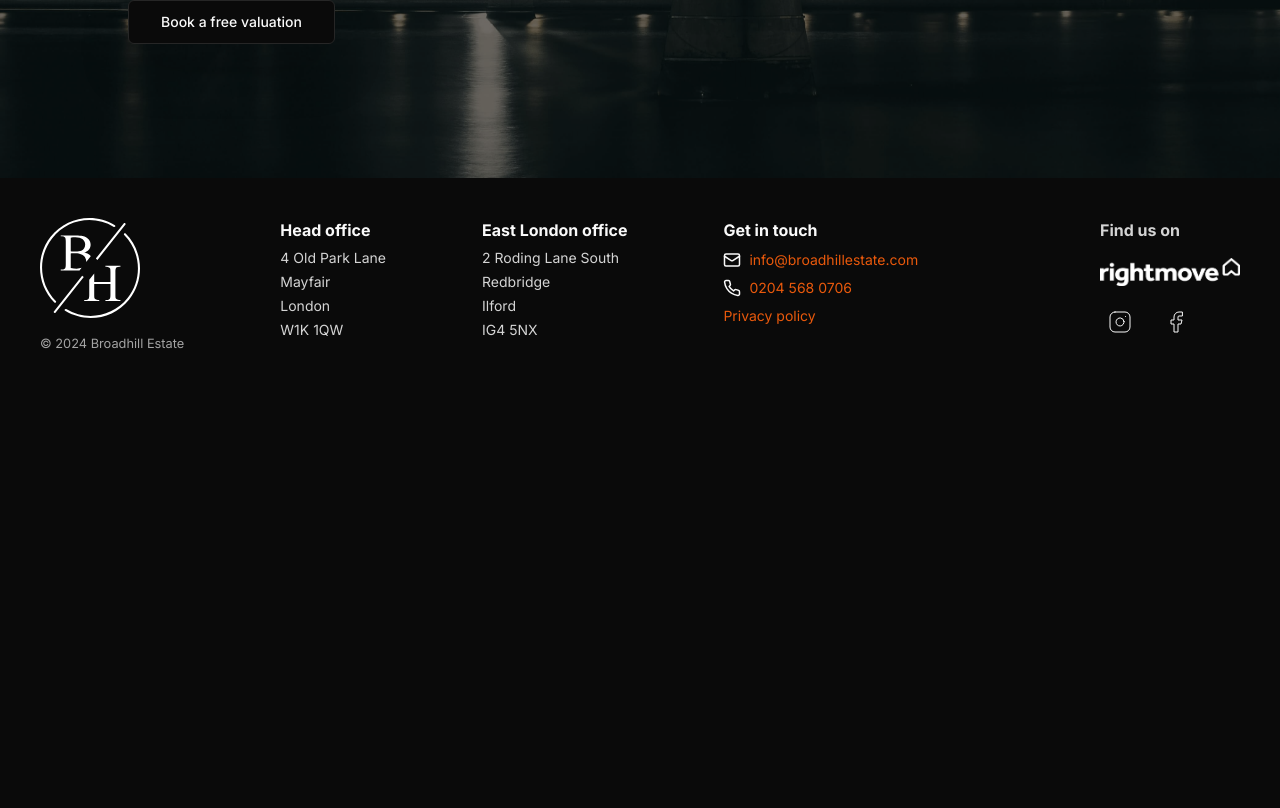
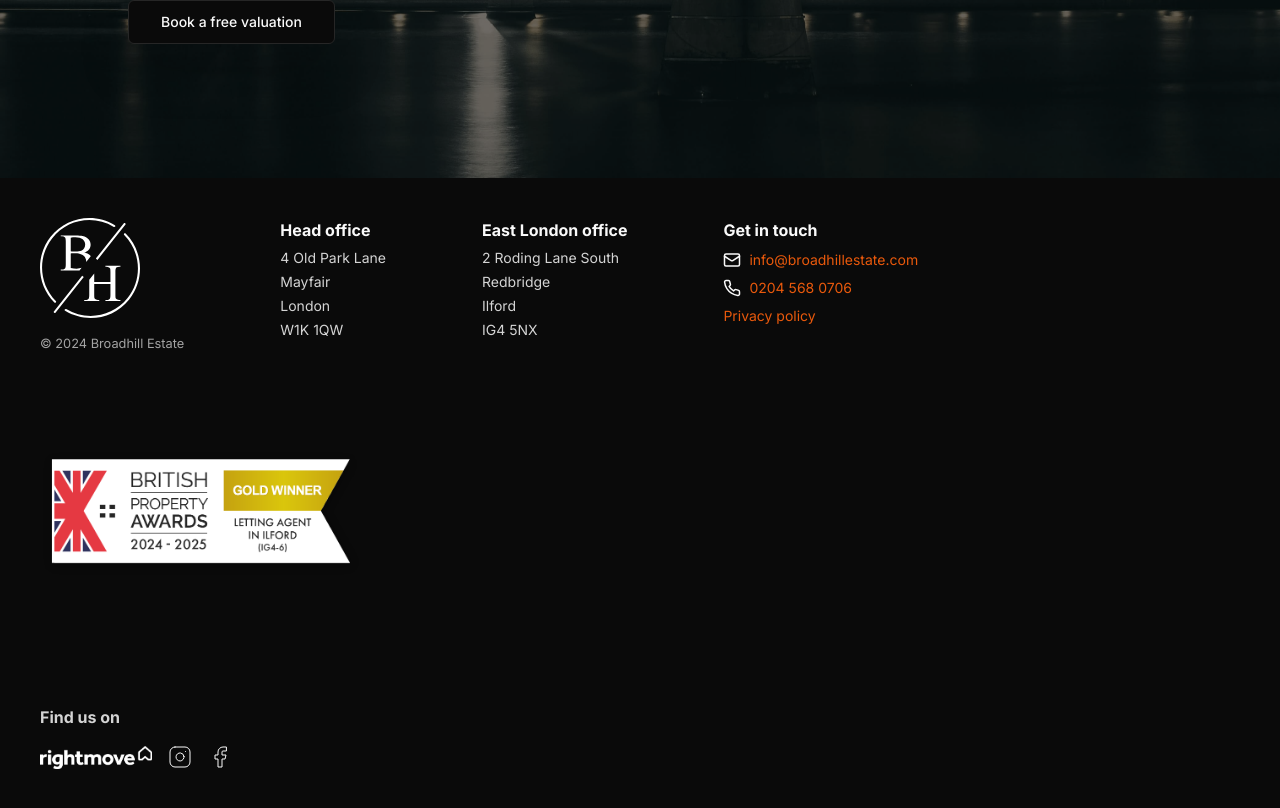
Before and after one commit to sukhsinghcodes/broadhillestate-website, a Next.js app: page / in a window 1280 px wide. Shown: the part 510-1318 px from the top of the page. Before the commit the page ends 903 px from the top, so only its background shows below. Built offline with nearby package versions, Linux system fonts and the light colour scheme.

Commit message:
added award banner

```diff
--- a/src/app/components/footer.tsx
+++ b/src/app/components/footer.tsx
@@ -1,11 +1,11 @@
 import logoSrc from '../assets/images/bh-logo.svg';
 import rmLogoSrc from '../assets/images/RM_Logo_NoStrap_White.png';
+import awardBanner from '../assets/images/british-property-awards-25.png';
 import Image from 'next/image';
 import { Copyright } from './copyright';
 import { FacebookIcon, InstagramIcon, MailIcon, PhoneIcon } from 'lucide-react';
 import Link from 'next/link';
 import { H4 } from './typography';
-import { Button } from '@/components/ui/button';
 
 export function Footer() {
   return (
@@ -67,25 +67,28 @@ export function Footer() {
             </Link>
           </div>
         </div>
+        <div className="h-40">
+          <Image
+            src={awardBanner}
+            alt="British Property Awards 2024 - 2025, Gold winner for letting agent in IG4-6"
+            className="w-80"
+          />
+        </div>
       </div>
       <div className="flex flex-col gap-4 items-center sm:items-start">
         <H4 className="text-neutral-300">Find us on</H4>
+        <div className="flex items-center gap-4">
           <Link
             href="https://www.rightmove.co.uk/estate-agents/agent/Broadhill/Ilford-82863.html"
             target="_blank"
           >
-          <Image className="w-[140px]" src={rmLogoSrc} alt="Rightmove" />
+            <Image className="w-28" src={rmLogoSrc} alt="Rightmove" />
           </Link>
-        <div className="flex gap-4">
           <Link href="https://www.instagram.com/broadhillestate/" target="_blank">
-            <Button variant="ghost" size="icon">
             <InstagramIcon className="stroke-1" />
-            </Button>
           </Link>
           <Link href="https://www.facebook.com/broadhillestate" target="_blank">
-            <Button variant="ghost" size="icon">
             <FacebookIcon className="stroke-1" />
-            </Button>
           </Link>
         </div>
       </div>
```
Also changed, not shown: src/app/assets/images/british-property-awards-25.png (added). Lines whose indentation alone changed are shown as unchanged.
